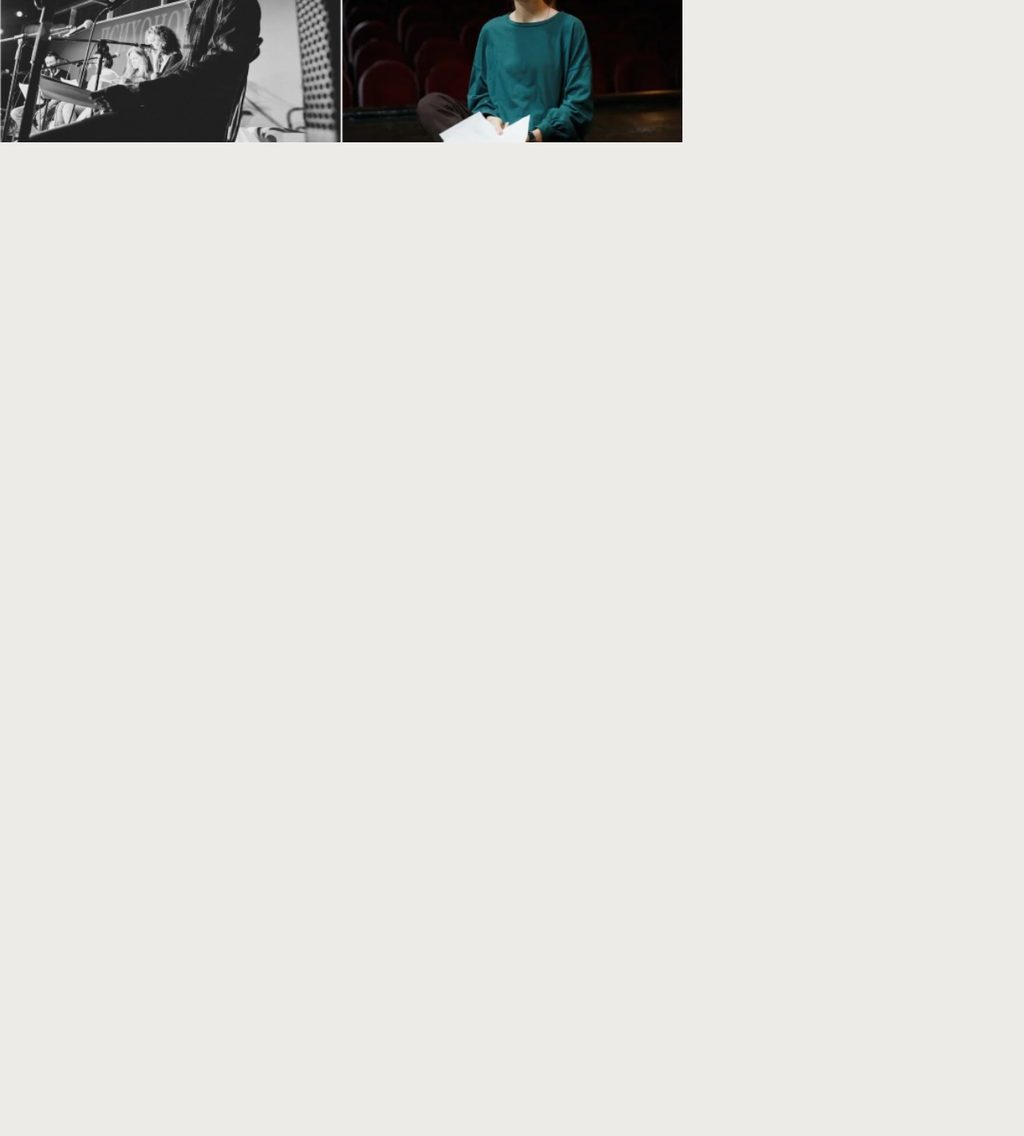
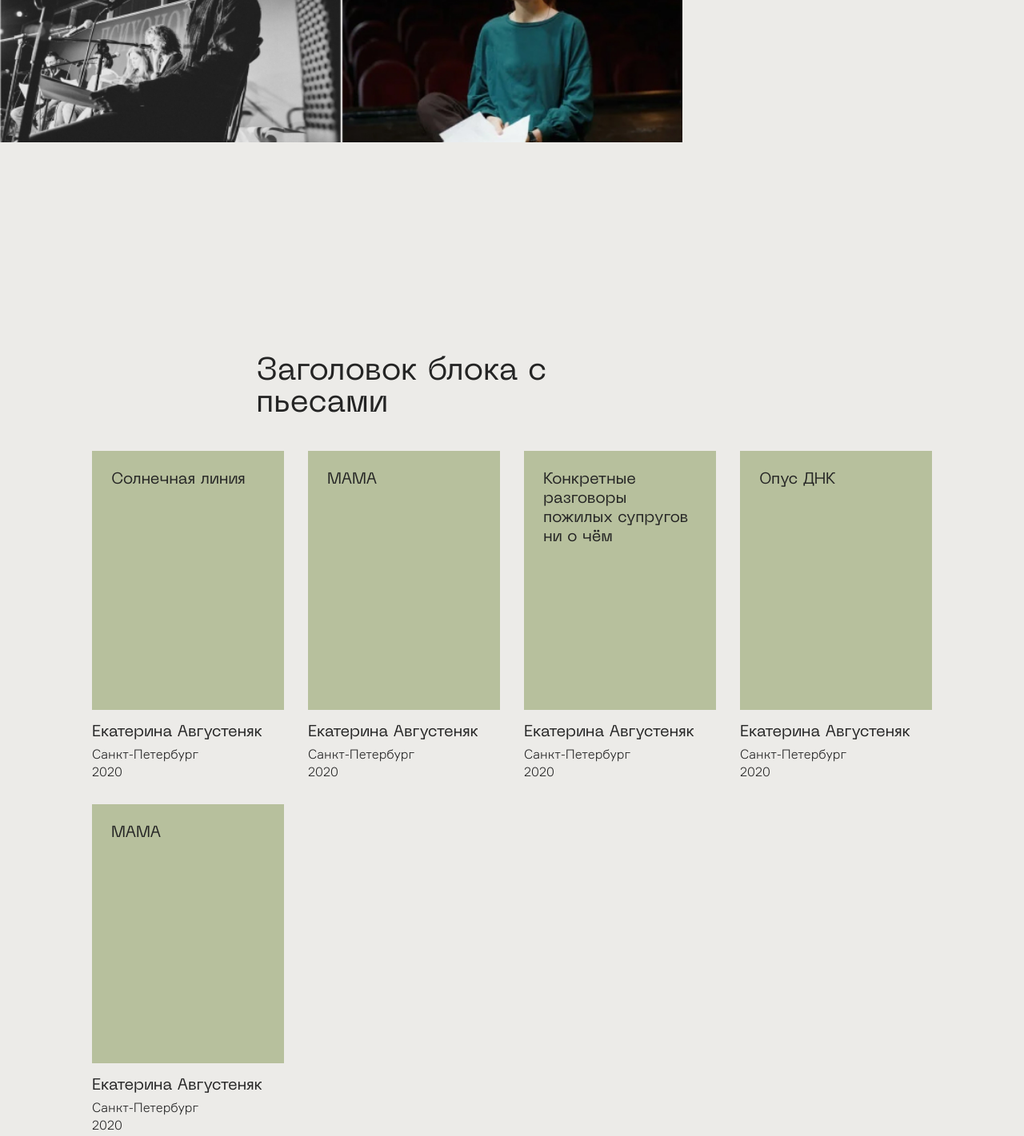
Before and after one commit to deneroxin/lubimovka, a plain HTML site: page project-page.html in a window 1280 px wide. Shown: the part 978-2399 px from the top of the page at 80% size. Before the commit the page ends 1278 px from the top, so only its background shows below. Drawn offline with Linux system fonts and the light colour scheme.

```diff
--- /dev/null
+++ b/blocks/plays/__actor/plays__actor.css
@@ -0,0 +1,12 @@
+.plays__actor {
+  margin: 16px 0 4px;
+  font-family: 'Neue Machina';
+  font-style: normal;
+  font-weight: 400;
+  font-size: 20px;
+  line-height: 24px;
+
+  letter-spacing: -0.01em;
+
+  color: #242424;
+}
--- /dev/null
+++ b/blocks/plays/__avatar/plays__avatar.css
@@ -0,0 +1,5 @@
+.plays__avatar {
+  width: 240px;
+  height: 100%;
+  background-color: #B7C09D;
+}
--- /dev/null
+++ b/blocks/plays/__header/plays__header.css
@@ -0,0 +1,29 @@
+.plays__header {
+  max-width: calc(100% - 60%);
+  margin: 0 0 3% 25%;
+  font-family: 'Neue Machina';
+  font-style: normal;
+  font-weight: 400;
+  font-size: 40px;
+  line-height: 40px;
+  letter-spacing: -0.01em;
+
+  color: #242424;
+}
+
+@media screen and (max-width: 768px) {
+  .plays__header {
+    max-width: calc(100% - 60%);
+    font-size: 28px;
+    line-height: 32px;
+  }
+}
+
+@media screen and (max-width: 425px) {
+  .plays__header {
+    font-size: 28px;
+    line-height: 32px;
+    margin: 0 0 3% 6%;
+    max-width: calc(100% - 6%);
+  }
+}
--- /dev/null
+++ b/blocks/plays/__item/plays__item.css
@@ -0,0 +1,10 @@
+.plays__item {
+  margin: 0;
+  width: 240px;
+  height: 412px;
+  object-fit: cover;
+  object-position: center;
+  position: relative;
+  display: flex;
+  flex-direction: column;
+}
--- /dev/null
+++ b/blocks/plays/__list/plays__list.css
@@ -0,0 +1,8 @@
+.plays__list {
+  max-width: 100%;
+  margin: 0;
+  display: grid;
+  grid-template-columns: repeat(auto-fit, minmax(240px, 1fr));
+  gap: 30px;
+  margin: 0 auto;
+}
--- /dev/null
+++ b/blocks/plays/__name/plays__name.css
@@ -0,0 +1,13 @@
+.plays__name {
+  width: 185px;
+  margin: 24px 0 0 24px;
+  font-family: 'Neue Machina';
+  font-style: normal;
+  font-weight: 400;
+  font-size: 20px;
+  line-height: 24px;
+
+  letter-spacing: -0.01em;
+
+  color: #242424;
+}
--- /dev/null
+++ b/blocks/plays/__place/plays__place.css
@@ -0,0 +1,11 @@
+.plays__place {
+  width: 155px;
+  margin: 0;
+  font-family: 'Formular';
+  font-style: normal;
+  font-weight: 300;
+  font-size: 16px;
+  line-height: 22px;
+
+  color: #242424;
+}
--- /dev/null
+++ b/blocks/plays/plays.css
@@ -0,0 +1,15 @@
+.plays {
+  max-width: 1440px;
+  display: flex;
+  flex-direction: column;
+  align-items: flex-start;
+  margin: 0;
+  padding: 145px 0 122px;
+}
+
+@media screen and (max-width: 768px) {
+  .plays {
+    padding: 100px 0 100px;
+  }
+
+}
--- a/pages/project-page.css
+++ b/pages/project-page.css
@@ -7,5 +7,13 @@
 @import url('../blocks/gallery/__header/gallery__header.css');
 @import url('../blocks/gallery/__photos/gallery__photos.css');
 @import url('../blocks/gallery/__photo/gallery__photo.css');
+@import url('../blocks/plays/plays.css');
+@import url('../blocks/plays/__header/plays__header.css');
+@import url('../blocks/plays/__list/plays__list.css');
+@import url('../blocks/plays/__item/plays__item.css');
+@import url('../blocks/plays/__avatar/plays__avatar.css');
+@import url('../blocks/plays/__name/plays__name.css');
+@import url('../blocks/plays/__actor/plays__actor.css');
+@import url('../blocks/plays/__place/plays__place.css');
 
 @import url(../blocks/font-test/font-test.css);
--- a/project-page.html
+++ b/project-page.html
@@ -47,7 +47,47 @@
             <img class="gallery__photo" src="./images/photo7.jpg" alt="Спектакль 7">
             <img class="gallery__photo" src="./images/photo8.jpg" alt="Спектакль 8">
           </div>
+        </section>
 
+        <section class="plays">
+          <h1 class="plays__header">Заголовок блока с пьесами</h1>
+          <div class="plays__list">
+            <div class="plays__item">
+              <div class="plays__avatar">
+                <h3 class="plays__name">Солнечная линия</h3>
+              </div>
+              <h4 class="plays__actor">Екатерина Августеняк</h4>
+              <p class="plays__place">Санкт-Петербург 2020</p>
+            </div>
+            <div class="plays__item">
+              <div class="plays__avatar">
+                <h3 class="plays__name">МАМА</h3>
+              </div>
+              <h4 class="plays__actor">Екатерина Августеняк</h4>
+              <p class="plays__place">Санкт-Петербург 2020</p>
+            </div>
+            <div class="plays__item">
+              <div class="plays__avatar">
+                <h3 class="plays__name">Конкретные разговоры пожилых супругов ни о чём</h3>
+              </div>
+              <h4 class="plays__actor">Екатерина Августеняк</h4>
+              <p class="plays__place">Санкт-Петербург 2020</p>
+            </div>
+            <div class="plays__item">
+              <div class="plays__avatar">
+                <h3 class="plays__name">Опус ДНК</h3>
+              </div>
+              <h4 class="plays__actor">Екатерина Августеняк</h4>
+              <p class="plays__place">Санкт-Петербург 2020</p>
+            </div>
+            <div class="plays__item">
+              <div class="plays__avatar">
+                <h3 class="plays__name">МАМА</h3>
+              </div>
+              <h4 class="plays__actor">Екатерина Августеняк</h4>
+              <p class="plays__place">Санкт-Петербург 2020</p>
+            </div>
+          </div>
         </section>
 
         <section class="">
```
Also changed, not shown: blocks/plays/__overflow/plays__overflow.css (added, +7 -0 lines), blocks/header/header.css (added).
